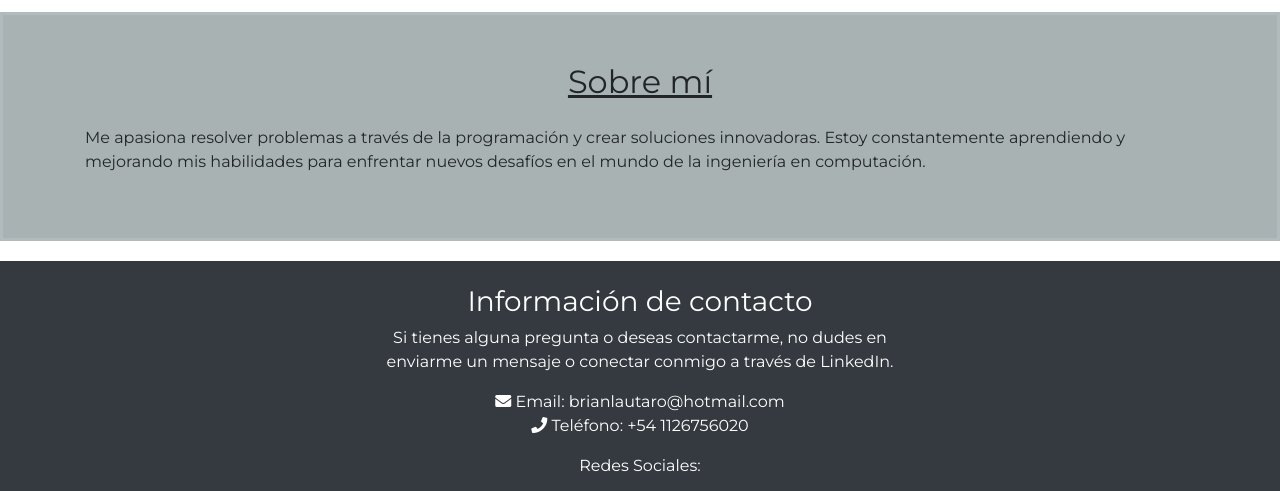
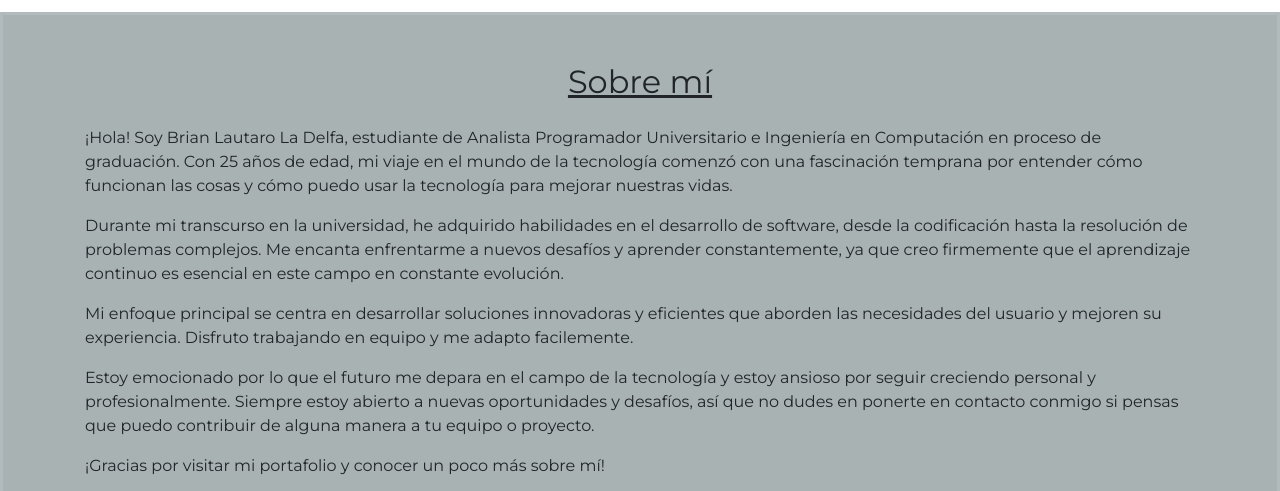
Before and after one commit to loxorld/Portfolio, a plain HTML site: page index.html in a window 1280 px wide. Shown: the part 950-1441 px from the top of the page. Drawn offline with nearby package versions, Linux system fonts and the light colour scheme.

Commit message:
Sobre mi Actualizado

```diff
--- a/index.html
+++ b/index.html
@@ -114,7 +114,11 @@
         <div class="container">
             <h2 class="text-center mb-4"><u>Sobre mí</u></h2>
             <!-- Contenido de sobre mí -->
-            <p>Me apasiona resolver problemas a través de la programación y crear soluciones innovadoras. Estoy constantemente aprendiendo y mejorando mis habilidades para enfrentar nuevos desafíos en el mundo de la ingeniería en computación.</p>
+            <p>¡Hola! Soy Brian Lautaro La Delfa, estudiante de Analista Programador Universitario e Ingeniería en Computación en proceso de graduación. Con 25 años de edad, mi viaje en el mundo de la tecnología comenzó con una fascinación temprana por entender cómo funcionan las cosas y cómo puedo usar la tecnología para mejorar nuestras vidas.</p>
+            <p>Durante mi transcurso en la universidad, he adquirido habilidades en el desarrollo de software, desde la codificación hasta la resolución de problemas complejos. Me encanta enfrentarme a nuevos desafíos y aprender constantemente, ya que creo firmemente que el aprendizaje continuo es esencial en este campo en constante evolución.</p>
+            <p>Mi enfoque principal se centra en desarrollar soluciones innovadoras y eficientes que aborden las necesidades del usuario y mejoren su experiencia. Disfruto trabajando en equipo y me adapto facilemente.</p>
+            <p>Estoy emocionado por lo que el futuro me depara en el campo de la tecnología y estoy ansioso por seguir creciendo personal y profesionalmente. Siempre estoy abierto a nuevas oportunidades y desafíos, así que no dudes en ponerte en contacto conmigo si pensas que puedo contribuir de alguna manera a tu equipo o proyecto.</p>
+            <p>¡Gracias por visitar mi portafolio y conocer un poco más sobre mí!</p>
         </div>
     </section>
 
```
